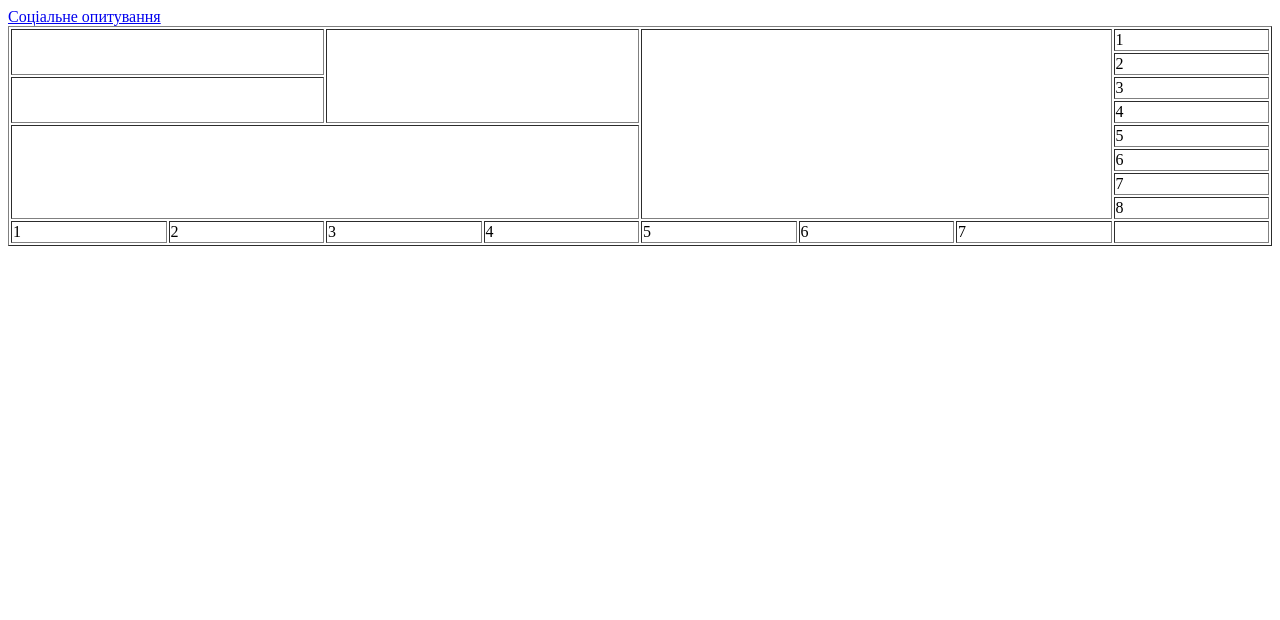
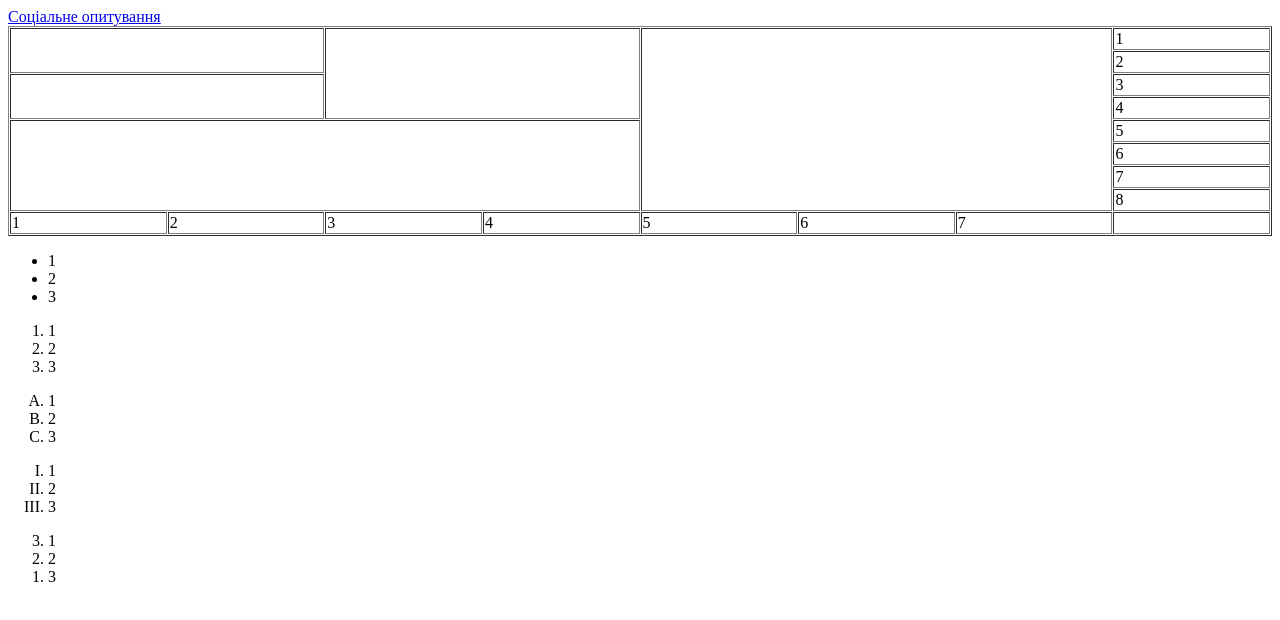
Before and after one commit to mvicttc/homeworks3, a plain HTML site: page index.html in a window 1280 px wide. Drawn offline with Linux system fonts and the light colour scheme.

Commit message:
added paragraph

```diff
--- a/index.html
+++ b/index.html
@@ -6,6 +6,7 @@
 <style>
     table {
         width: 100%;
+        border-spacing: 1px;
     }
 </style>
 </head>
@@ -44,5 +45,31 @@
 
     </table>
 
+    <ul>
+        <li>1</li>
+        <li>2</li>
+        <li>3</li>
+    </ul>
+    <ol>
+        <li>1</li>
+        <li>2</li>
+        <li>3</li>
+    </ol>
+    <ol type="A">
+        <li>1</li>
+        <li>2</li>
+        <li>3</li>
+    </ol>
+    <ol type="I">
+        <li>1</li>
+        <li>2</li>
+        <li>3</li>
+    </ol>
+    <ol reversed>
+        <li>1</li>
+        <li>2</li>
+        <li>3</li>
+    </ol>
+
 </body>
 </html>
```
Also changed, not shown: forms.html (+1 -1 lines).
